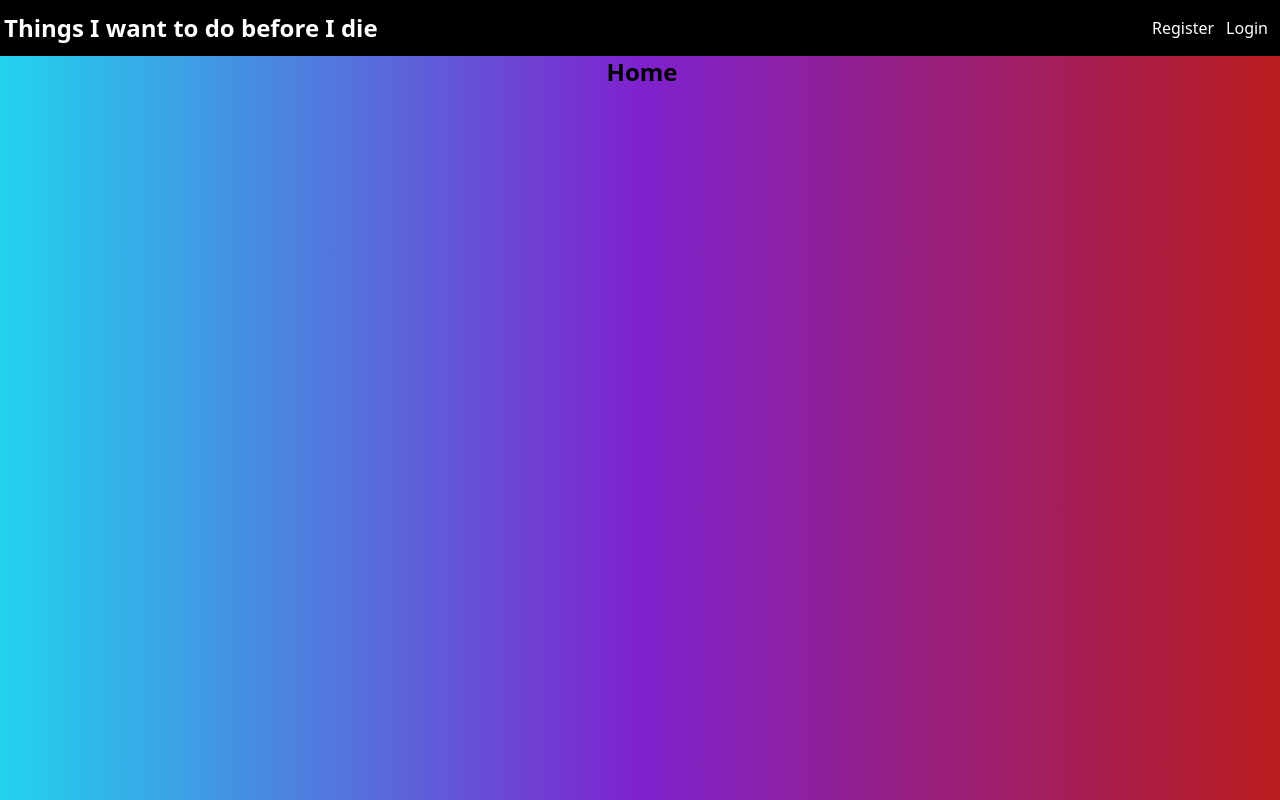
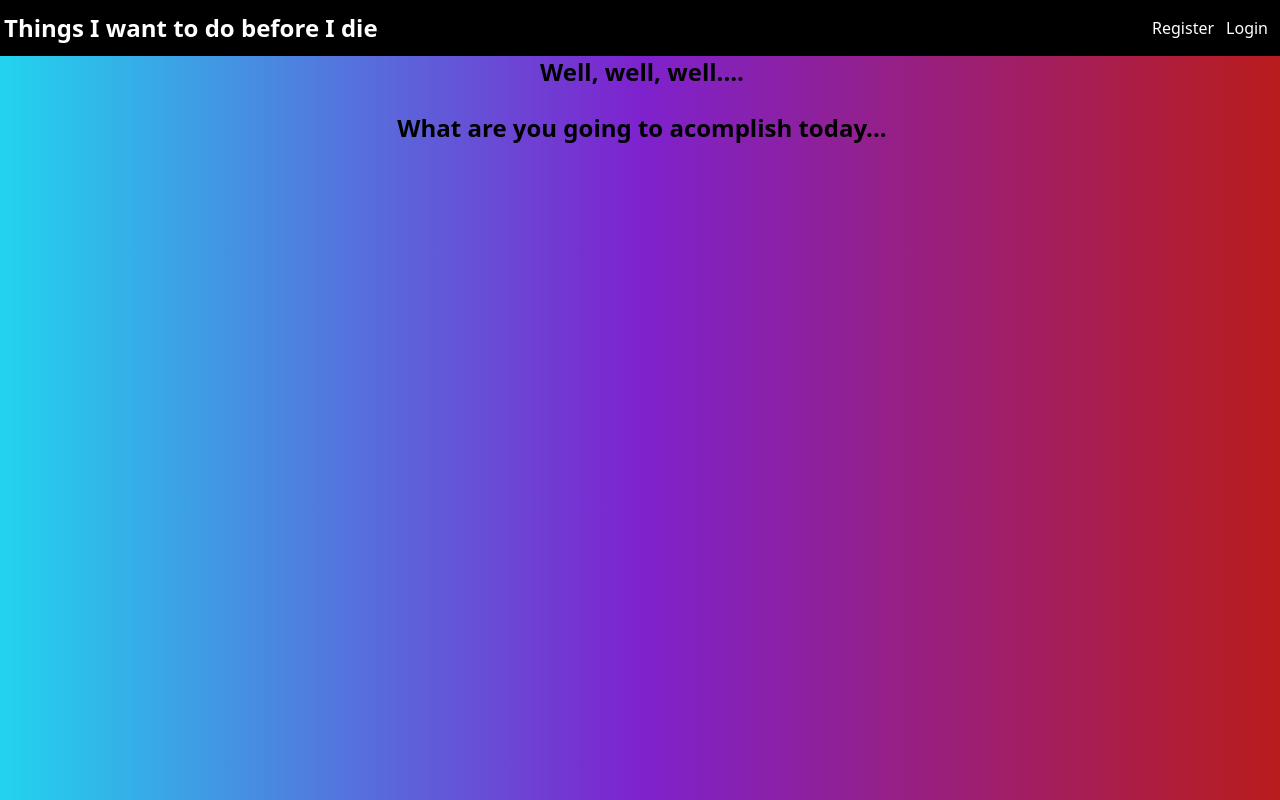
Before and after one commit to L00ka5z78/myAppFE, a React (Create React App) app: page / in a window 1280 px wide. Built offline with nearby package versions, Linux system fonts and the light colour scheme; no server answers.

Commit message:
some styling, bugs fixing

```diff
--- a/src/components/pages/Home.jsx
+++ b/src/components/pages/Home.jsx
@@ -1,5 +1,13 @@
 import React from 'react';
 
 export const Home = () => {
-  return <div className="ml-1 font-bold text-2xl">Home</div>;
+  return (
+    <div>
+      <h1 className="ml-1 font-bold text-2xl">Well, well, well....</h1>
+      <br />
+      <h2 className="ml-1 font-bold text-2xl">
+        What are you going to acomplish today...
+      </h2>
+    </div>
+  );
 };
--- a/src/components/pages/Profile.jsx
+++ b/src/components/pages/Profile.jsx
@@ -24,7 +24,8 @@ export const Profile = () => {
       if (response.status === 200) {
         alert('User deleted successfully.');
         setUser({});
-        navigate('/user/login');
+        // navigate('/user/login');
+        navigate('/');
       } else {
         alert(response.response.data.msg);
       }
```
